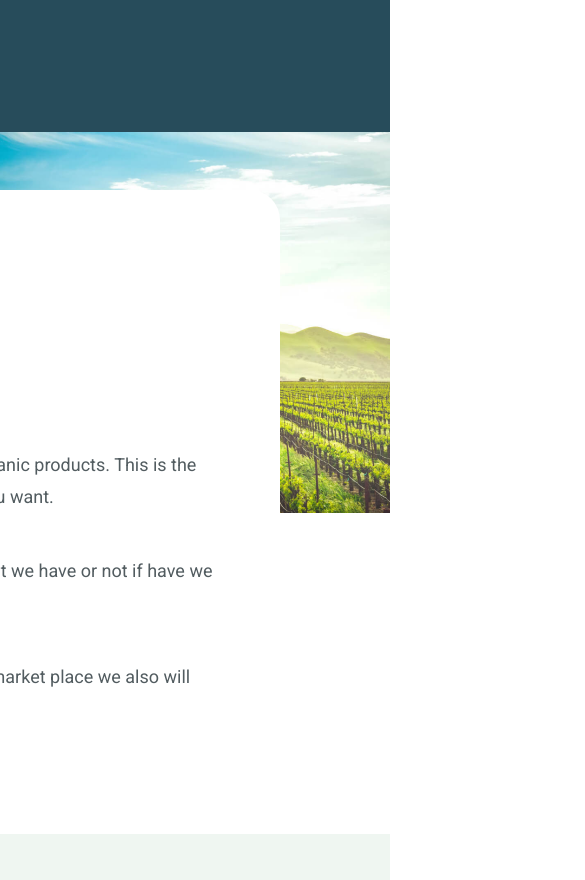
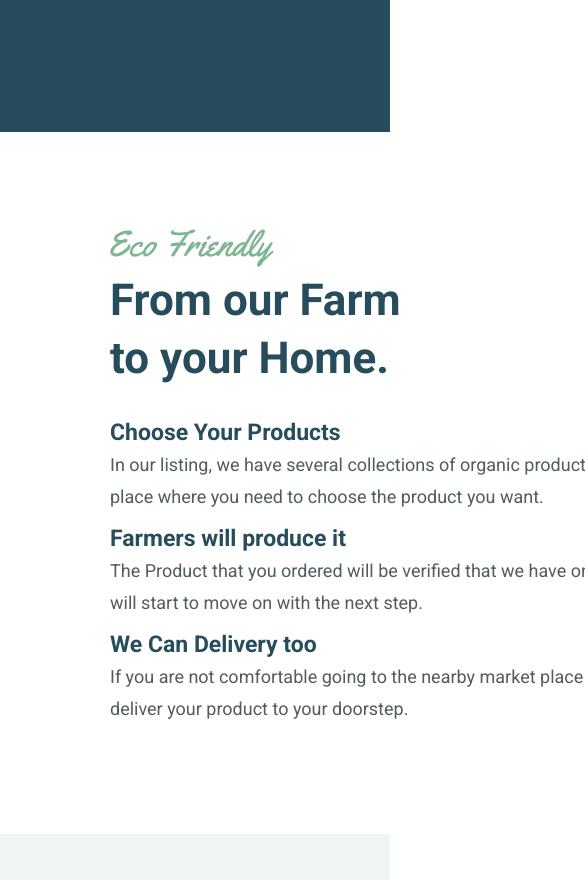
Before and after one commit to DaniilRazgulau/exam-1, a plain HTML site: page index.html in a window 390 px wide. Shown: the part 11120-12000 px from the top of the page, 585 px wide, since content can reach past the window. Drawn offline with Linux system fonts and the light colour scheme.

Commit message:
added media 768px

```diff
--- a/css/media.css
+++ b/css/media.css
@@ -122,3 +122,13 @@
         justify-content: center;
     }
 }
+
+@media (max-width: 768px){
+    .eco-friendly{
+        background-image: none;
+    }
+
+    .eco-friendly__content{
+        left: 50px;
+    }
+}
```
